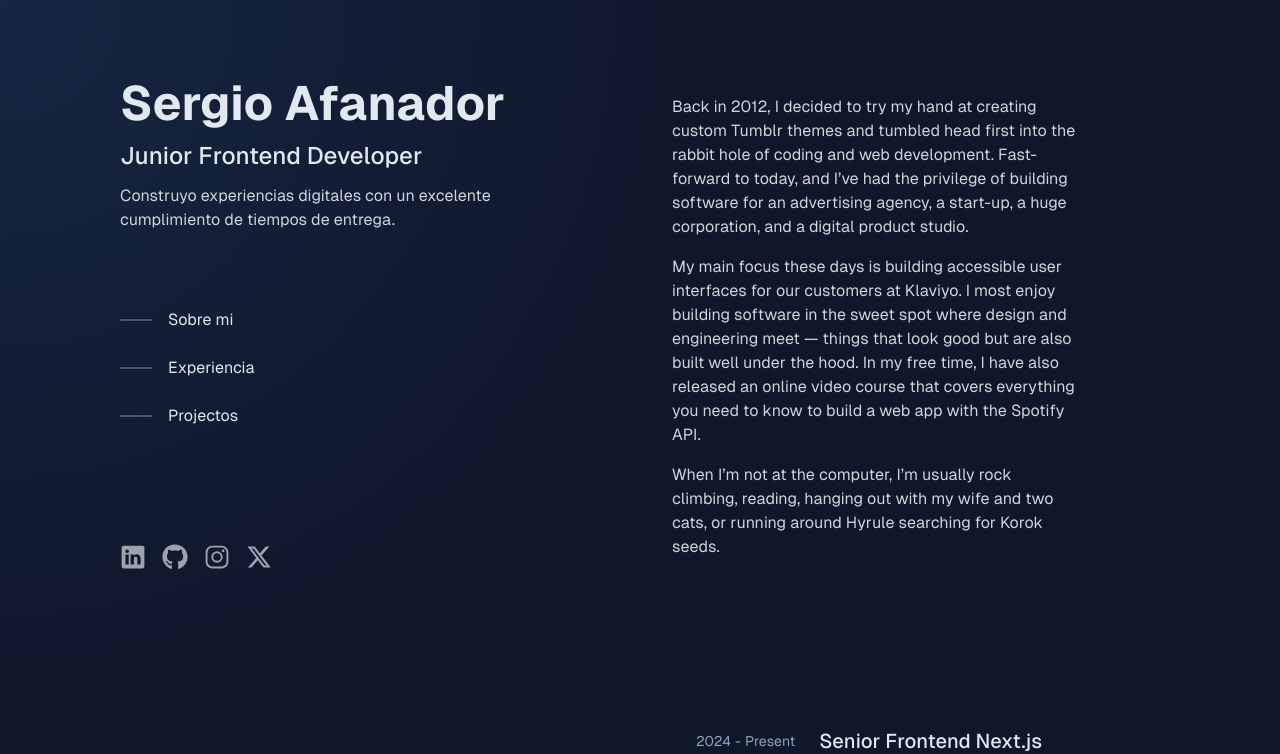
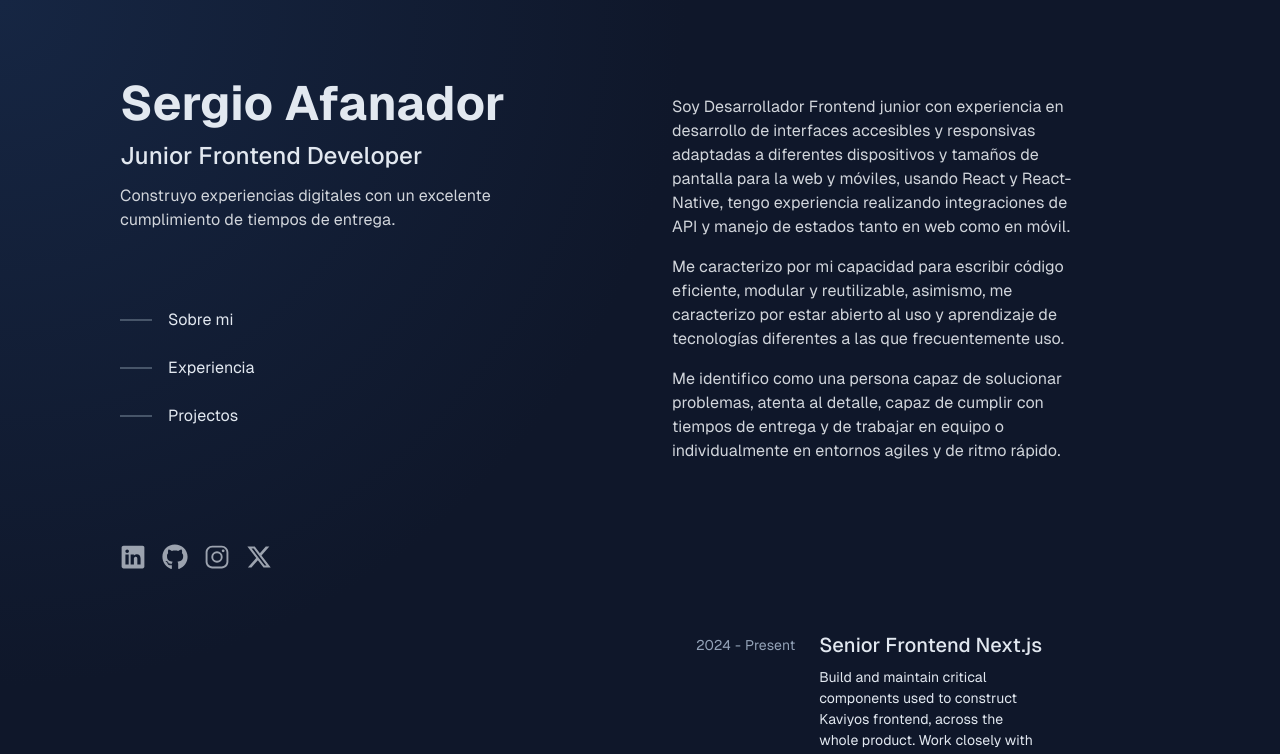
Before and after one commit to safanador/Portfolio, a Next.js app: page / in a window 1280 px wide. Shown: the top 754 px of the page. Built offline with nearby package versions, Linux system fonts and the light colour scheme.

Commit message:
description updated

```diff
--- a/app/page.tsx
+++ b/app/page.tsx
@@ -86,13 +86,20 @@ export default function Home() {
           </div>
           <div className="w-full pr-4">
             <p className="mb-4 text-gray-300">
-              Back in 2012, I decided to try my hand at creating custom Tumblr themes and tumbled head first into the rabbit hole of coding and web development. Fast-forward to today, and I’ve had the privilege of building software for an advertising agency, a start-up, a huge corporation, and a digital product studio.
+              Soy Desarrollador Frontend junior con experiencia en desarrollo de interfaces accesibles y
+              responsivas adaptadas a diferentes dispositivos y tamaños de pantalla para la web y móviles,
+              usando React y React-Native, tengo experiencia realizando integraciones de API y manejo de
+              estados tanto en web como en móvil.
             </p>
             <p className="mb-4 text-gray-300">
-              My main focus these days is building accessible user interfaces for our customers at Klaviyo. I most enjoy building software in the sweet spot where design and engineering meet — things that look good but are also built well under the hood. In my free time, I have also released an online video course that covers everything you need to know to build a web app with the Spotify API.
+              Me caracterizo por mi capacidad para escribir código
+              eficiente, modular y reutilizable, asimismo, me caracterizo por estar abierto al uso y aprendizaje
+              de tecnologías diferentes a las que frecuentemente uso.
             </p>
             <p className="text-gray-300">
-              When I’m not at the computer, I’m usually rock climbing, reading, hanging out with my wife and two cats, or running around Hyrule searching for Korok seeds.
+              Me identifico como una persona capaz de solucionar problemas, atenta al detalle, capaz de
+              cumplir con tiempos de entrega y de trabajar en equipo o individualmente en entornos agiles y de
+              ritmo rápido.
             </p>
           </div>
         </section>
```
